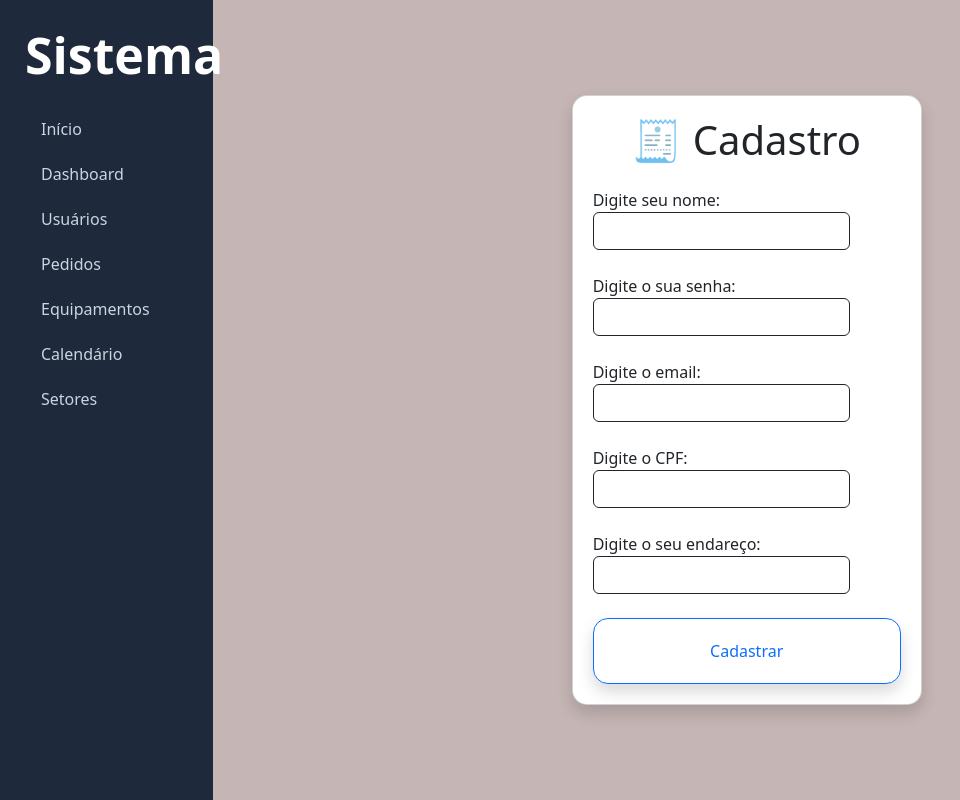
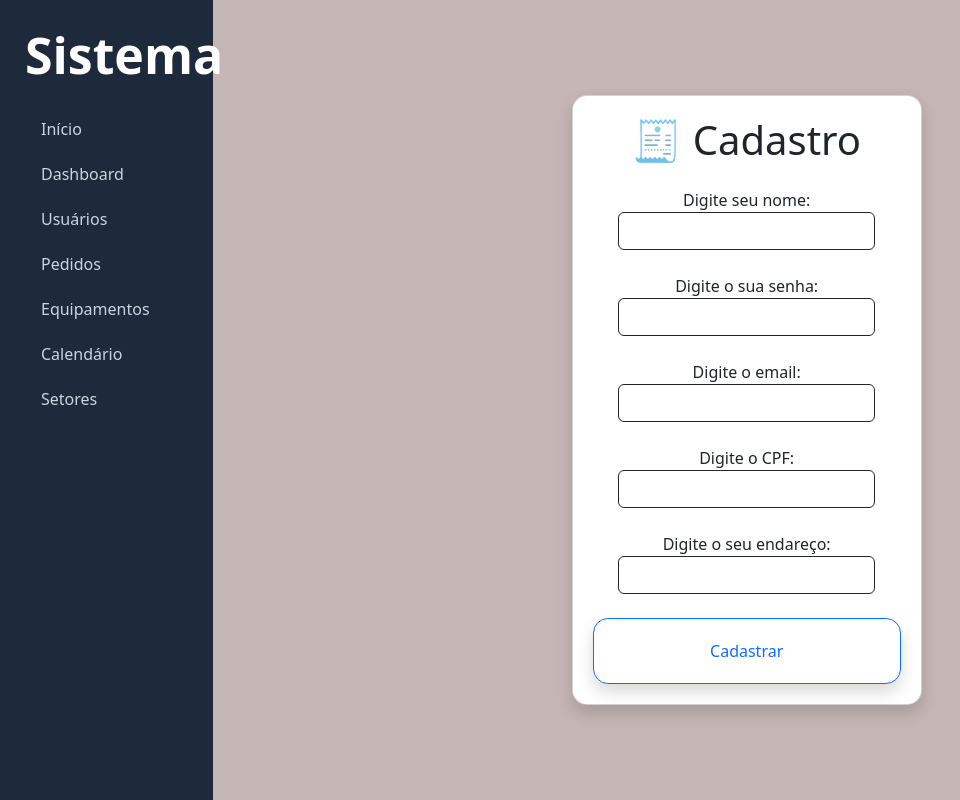
Before and after one commit to AlexAlves-10/pi-chamados, a Next.js app: page /cadastro in a window 1280 px wide. Shown: the whole page, without its empty margins (0-960 px from the left). Built offline with nearby package versions, Linux system fonts and the light colour scheme.

Commit message:
Update page.js

```diff
--- a/app/cadastro/page.js
+++ b/app/cadastro/page.js
@@ -52,7 +52,7 @@ function Cadastro() {
             alignItems: "center",
         }}>
 
-            <div className="card shadow"
+            <div className="card shadow text-center"
                 style={{
                     width: "350px",
                     borderRadius: "15px",
```
